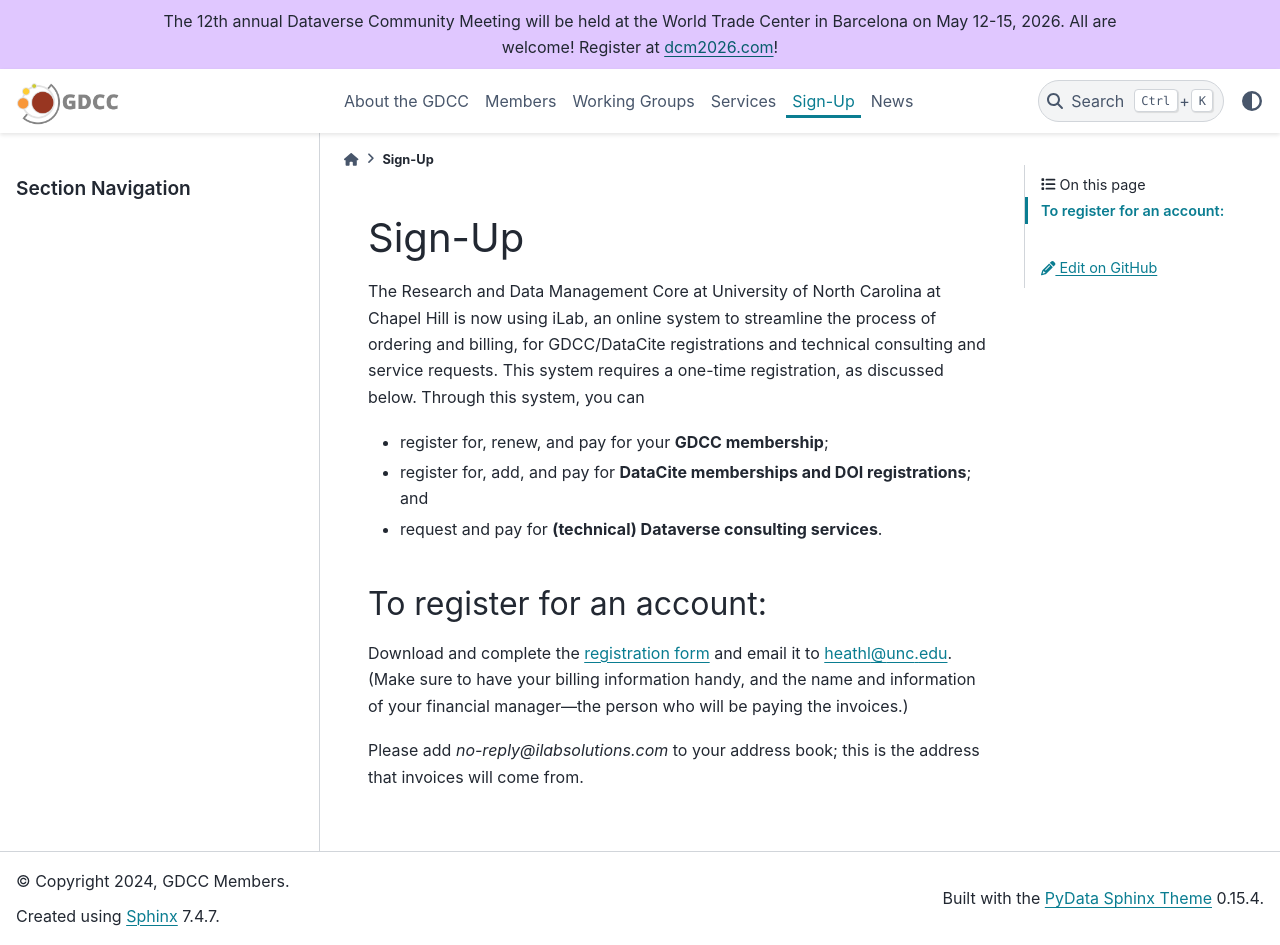
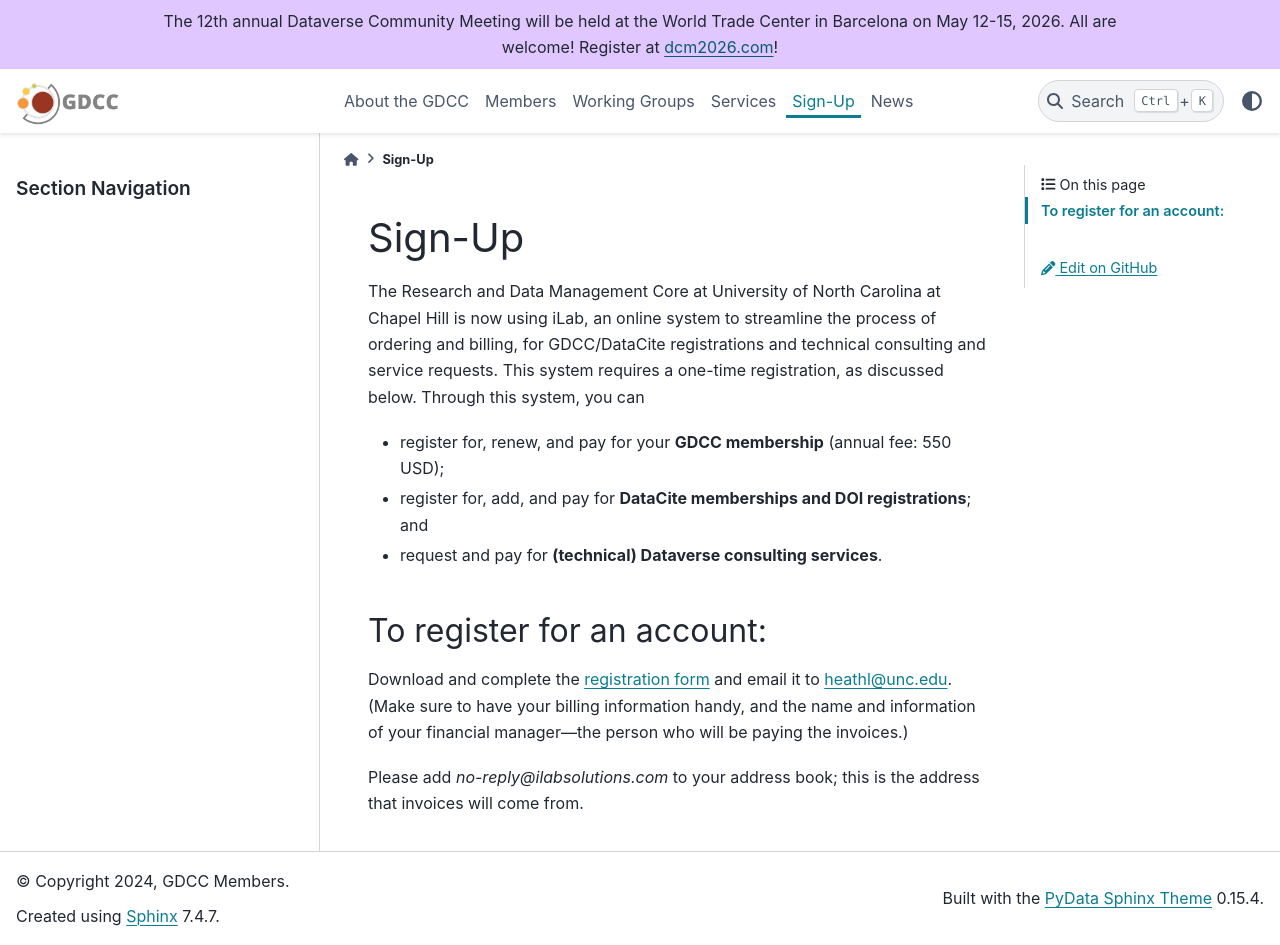
Before and after one commit to gdcc/www.gdcc.io, a Sphinx documentation site: the page built from source/sign-up.md, in a window 1280 px wide and 945 px high. Built offline with Sphinx 7.4.7 and the PyData theme 0.15.4, drawn with Linux system fonts in a browser that asks for light colours.

Commit message:
Update sign-up.md

```diff
--- a/source/sign-up.md
+++ b/source/sign-up.md
@@ -1,6 +1,6 @@
 # Sign-Up
 The Research and Data Management Core at University of North Carolina at Chapel Hill is now using iLab, an online system to streamline the process of ordering and billing, for GDCC/DataCite registrations and technical consulting and service requests. This system requires a one-time registration, as discussed below. Through this system, you can
-- register for, renew, and pay for your **GDCC membership**;
+- register for, renew, and pay for your **GDCC membership** (annual fee: 550 USD);
 - register for, add, and pay for **DataCite memberships and DOI registrations**; and
 - request and pay for **(technical) Dataverse consulting services**.
 
```
